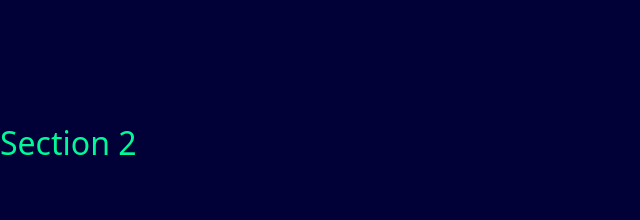
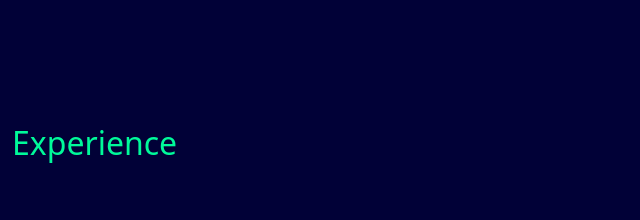
Before and after one commit to brandonhernandez123/Portfolio_v2, a React (Create React App) app: page / in a window 1280 px wide. Shown: the part 1420-1640 px from the top of the page, without its empty margins (0-640 px from the left). Built offline with nearby package versions, Linux system fonts and the light colour scheme; a web font is replaced by a local one.

Commit message:
began working on experience section

```diff
--- a/src/App.js
+++ b/src/App.js
@@ -4,6 +4,7 @@ import Landing from './components/Landing'
 import Topnav from './components/Nav'
 import Loading from './components/Loading'
 import { useState, useEffect } from 'react'
+import Experience from './components/Experience'
 
 function App() {
   const [loading, setLoading] = useState(true)
@@ -39,7 +40,7 @@ function App() {
           </div>
           <div id="section2">
             {' '}
-            <h2>Section 2</h2>
+            <Experience />
           </div>
           <div id="section3">
             {' '}
--- /dev/null
+++ b/src/components/Experience.jsx
@@ -0,0 +1,23 @@
+import React from 'react'
+import { Container, Row, Col } from 'react-bootstrap'
+
+
+const Experience = () => {
+    return (
+        <Container className='section2' fluid>
+            <h2>Experience</h2>
+         <Row>
+            <Col>
+
+            </Col>
+            <Col>
+
+            </Col>
+        </Row>
+
+
+        </Container>
+    )
+}
+
+export default Experience;
```
